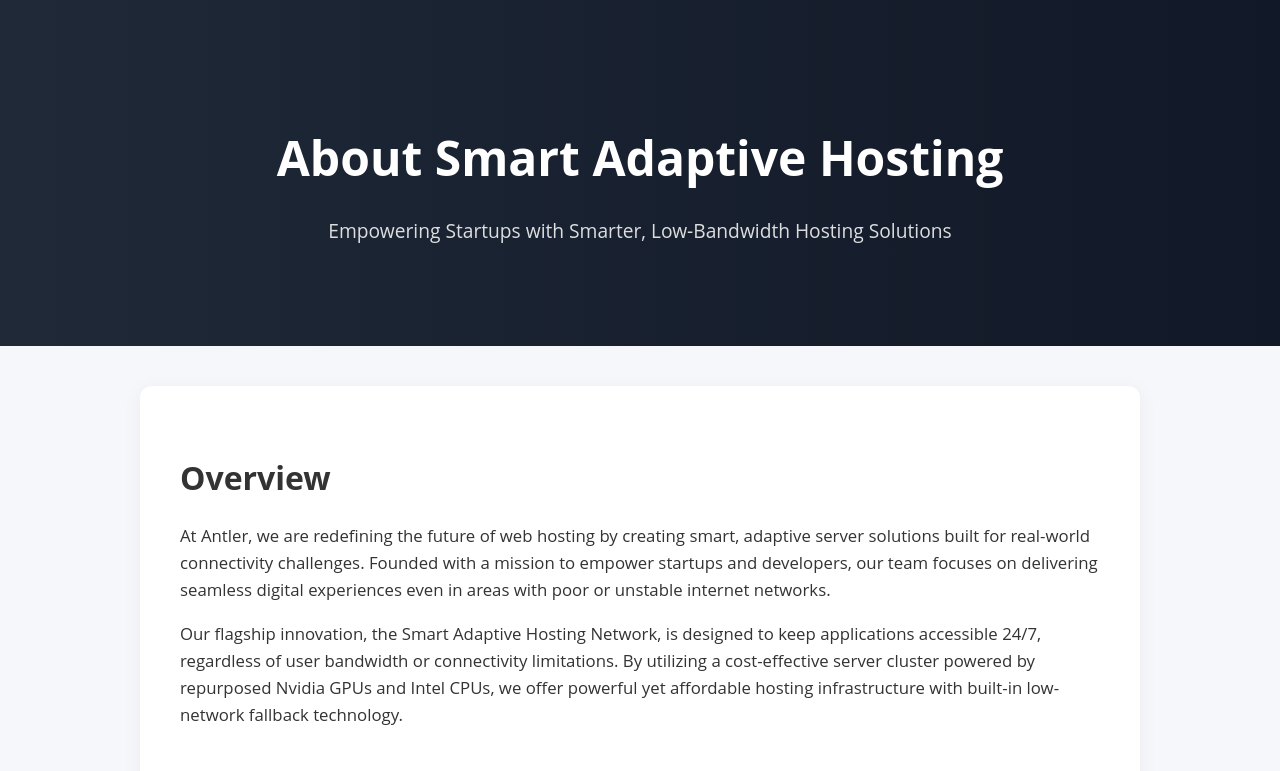
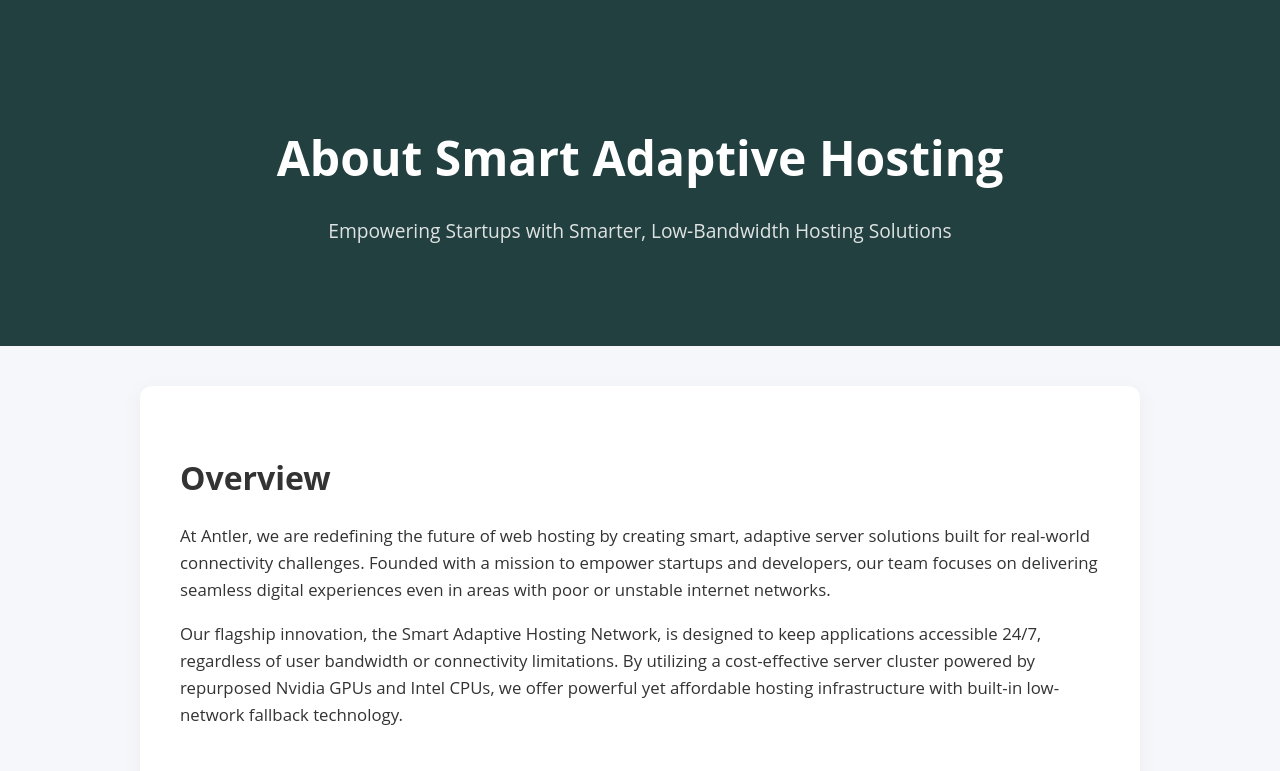
Before and after one commit to Kasinath123-coder/phase2UID, a plain HTML site: page About.html in a window 1280 px wide. Shown: the top 771 px of the page. Drawn offline with Linux system fonts and the light colour scheme.

Commit message:
About.html

```diff
--- a/About.html
+++ b/About.html
@@ -15,7 +15,7 @@
     }
 
     .hero {
-      background: linear-gradient(to right, #1f2937, #111827);
+      background:#234040;
       color: white;
       text-align: center;
       padding: 80px 20px;
```
